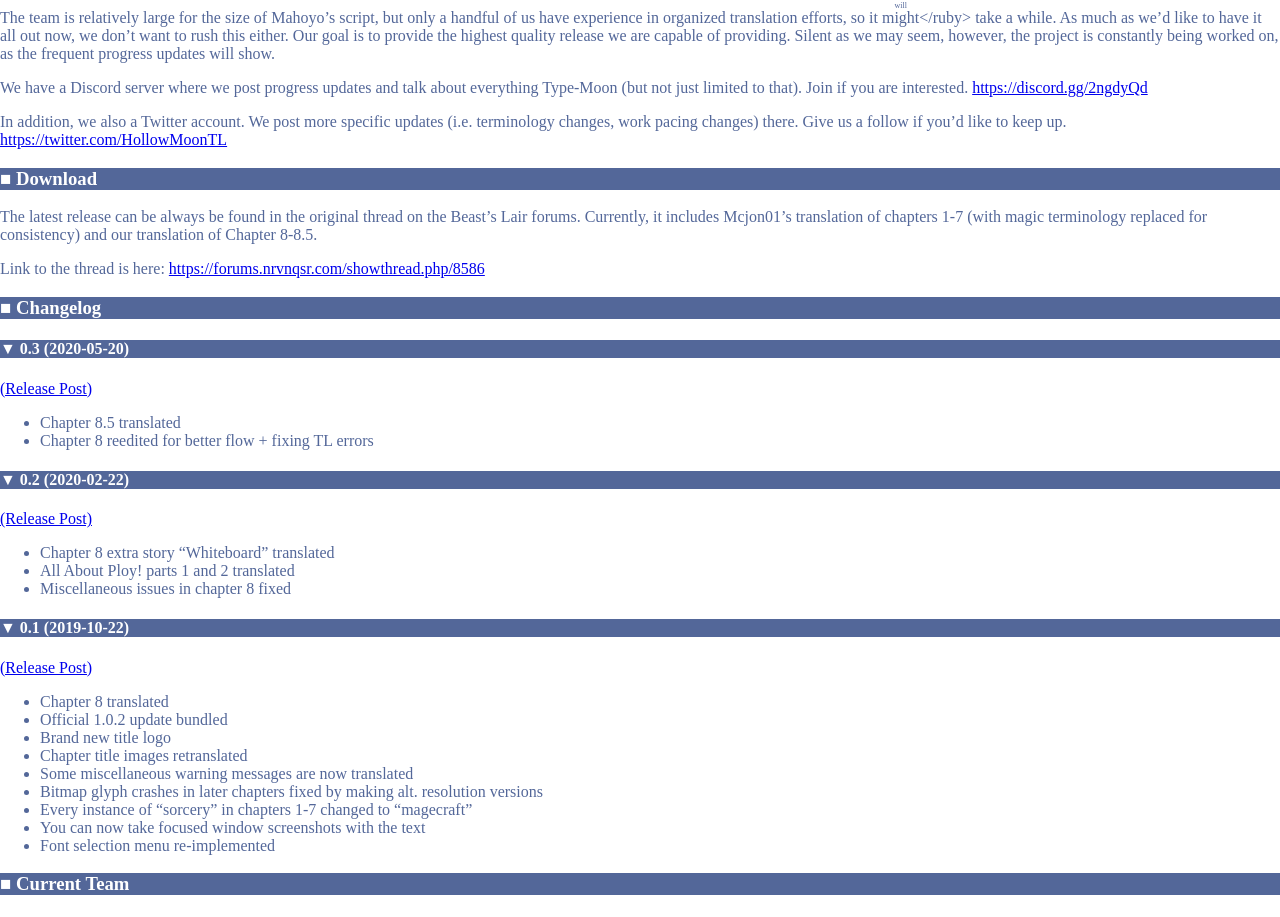
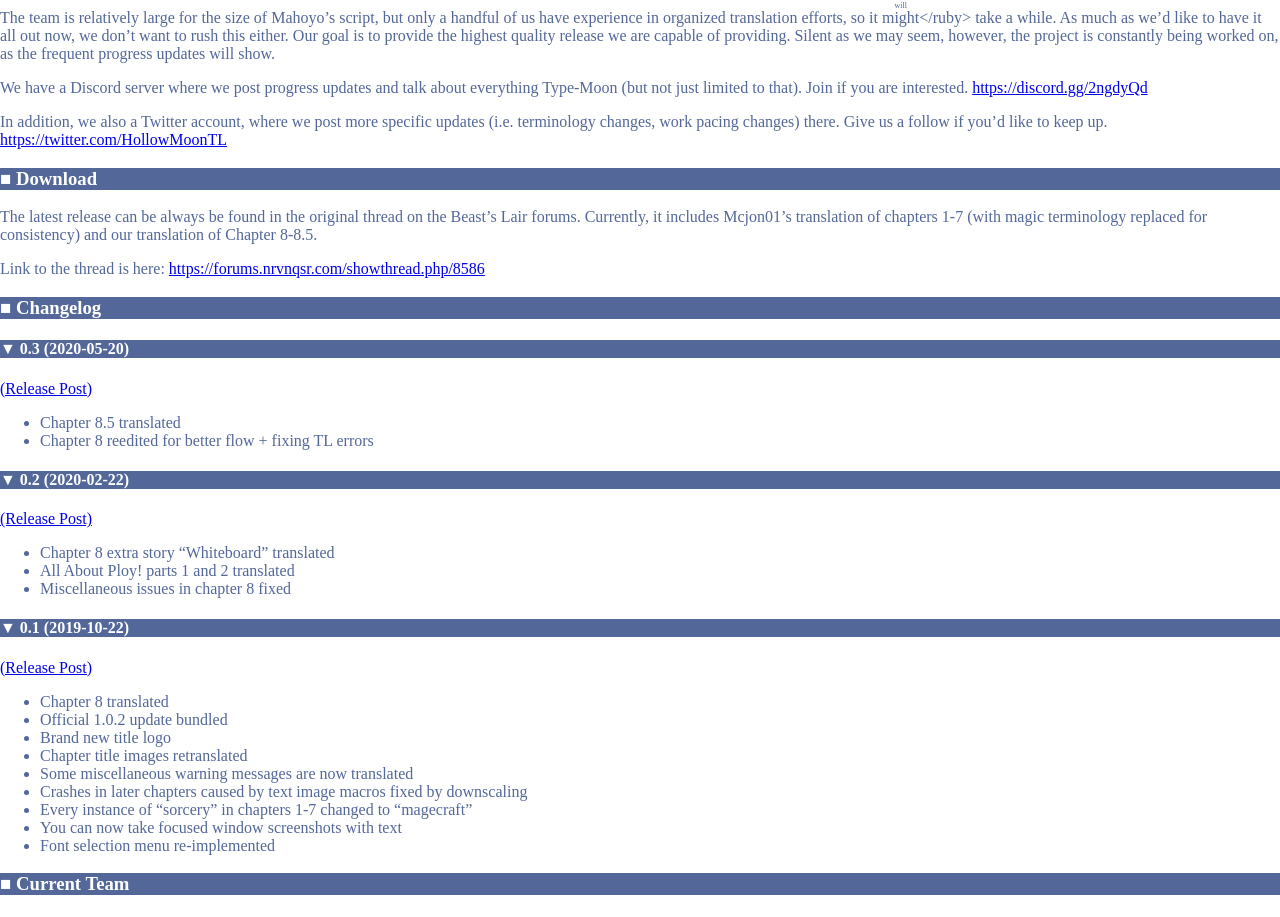
Before and after one commit to Hollow-Moon/Hollow-Moon.github.io, a Jekyll site: the page built from wohn-tl.md, in a window 1280 px wide and 1400 px high, scrolled down 738 px. Shown: the part 147-1064 px from the top of the window. Built offline with Jekyll 4.4.1, drawn with Linux system fonts in a browser that asks for light colours.

Commit message:
Patch note TLC

```diff
--- a/wohn-tl.md
+++ b/wohn-tl.md
@@ -18,7 +18,7 @@ The team is relatively large for the size of Mahoyo's script, but only a handful
 We have a Discord server where we post progress updates and talk about everything Type-Moon (but not just limited to that). Join if you are interested.
 [https://discord.gg/2ngdyQd](https://discord.gg/2ngdyQd)
 
-In addition, we also a Twitter account. We post more specific updates (i.e. terminology changes, work pacing changes) there. Give us a follow if you'd like to keep up.
+In addition, we also a Twitter account, where we post more specific updates (i.e. terminology changes, work pacing changes) there. Give us a follow if you'd like to keep up.
 [https://twitter.com/HollowMoonTL](https://twitter.com/HollowMoonTL)
 
 ### Download
@@ -45,9 +45,9 @@ Link to the thread is here: [https://forums.nrvnqsr.com/showthread.php/8586](htt
 * Brand new title logo
 * Chapter title images retranslated
 * Some miscellaneous warning messages are now translated
-* Bitmap glyph crashes in later chapters fixed by making alt. resolution versions
+* Crashes in later chapters caused by text image macros fixed by downscaling
 * Every instance of "sorcery" in chapters 1-7 changed to "magecraft"
-* You can now take focused window screenshots with the text
+* You can now take focused window screenshots with text
 * Font selection menu re-implemented
 
 ### Current Team
```
